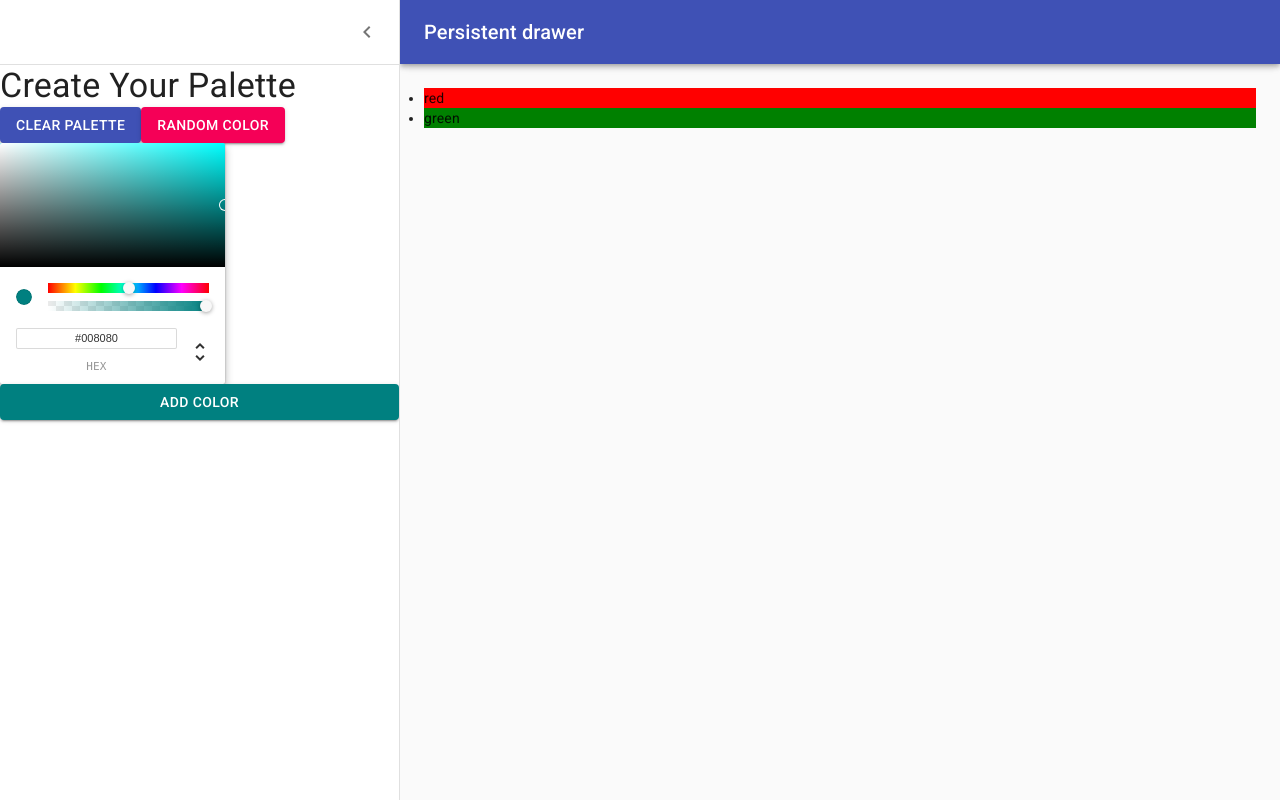
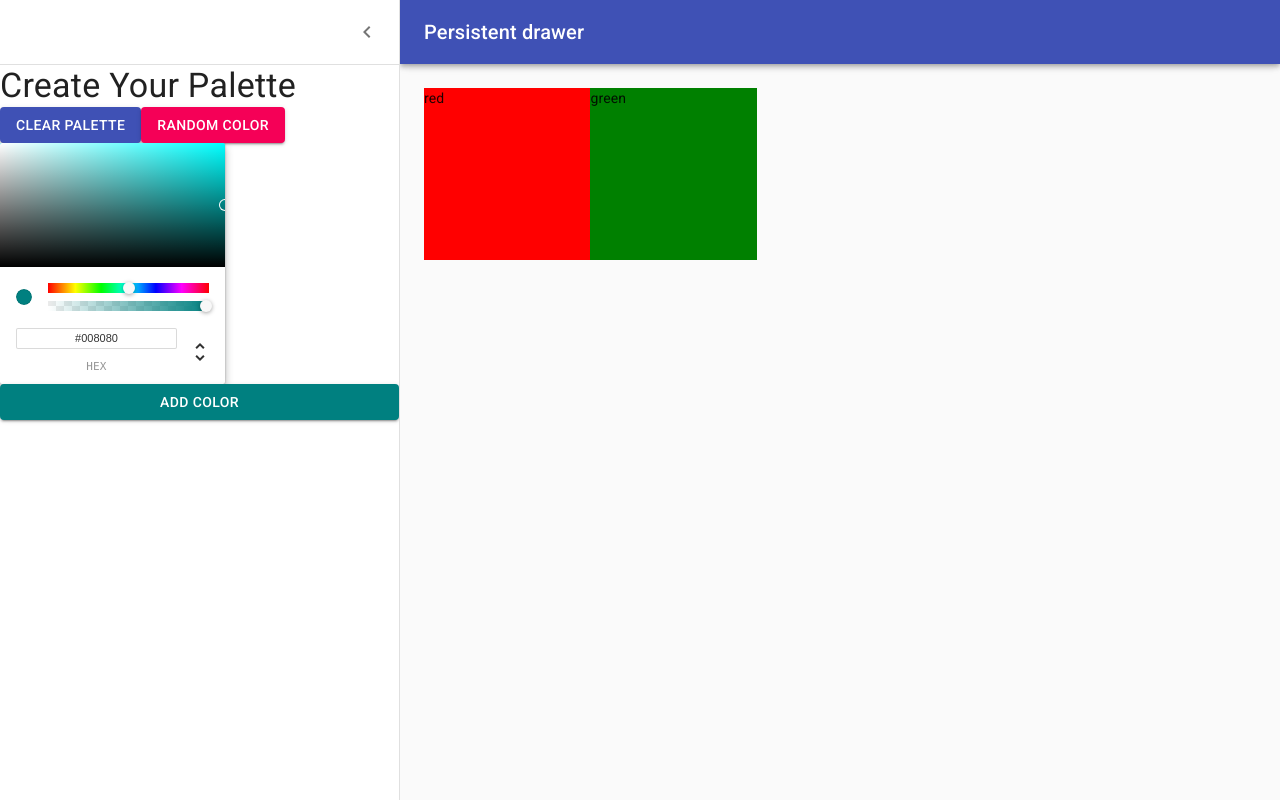
Before and after one commit to sachinjachak2001/color-app, a React (Create React App) app: page /palette/new in a window 1280 px wide. Built offline with nearby package versions, Linux system fonts and the light colour scheme.

Commit message:
added DraggableColorBox

```diff
--- /dev/null
+++ b/src/DraggableColorBox.js
@@ -0,0 +1,24 @@
+import React from "react";
+import { withStyles } from "@material-ui/core/styles";
+
+const styles = {
+  root: {
+    width: "20%",
+    height: "25%",
+    margin: "0 auto",
+    display: "inline-block",
+    position: " relative",
+    cursor: "pointer",
+    marginBottom: "-3.8px",
+  },
+};
+
+function DraggableColorBox(props) {
+  return (
+    <div className={props.classes.root} style={{ background: props.color }}>
+      {props.color}
+    </div>
+  );
+}
+
+export default withStyles(styles)(DraggableColorBox);
--- a/src/PaletteForm.js
+++ b/src/PaletteForm.js
@@ -12,6 +12,7 @@
 import ChevronLeftIcon from "@material-ui/icons/ChevronLeft";
 import { Button, colors } from "@material-ui/core";
 import { ChromePicker } from "react-color";
+import DraggableColorBox from "./DraggableColorBox";
 
 const drawerWidth = 400;
 
@@ -56,6 +57,7 @@
   },
   content: {
     flexGrow: 1,
+    height: "calc(100vh - 64px)",
     padding: theme.spacing(3),
     transition: theme.transitions.create("margin", {
       easing: theme.transitions.easing.sharp,
@@ -174,11 +176,10 @@
           })}
         >
           <div className={classes.drawerHeader} />
-          <ul>
-            {this.state.colors.map((color) => (
-              <li style={{ backgroundColor: color }}>{color}</li>
-            ))}
-          </ul>
+
+          {this.state.colors.map((color) => (
+            <DraggableColorBox color={color} />
+          ))}
         </main>
       </div>
     );
```
